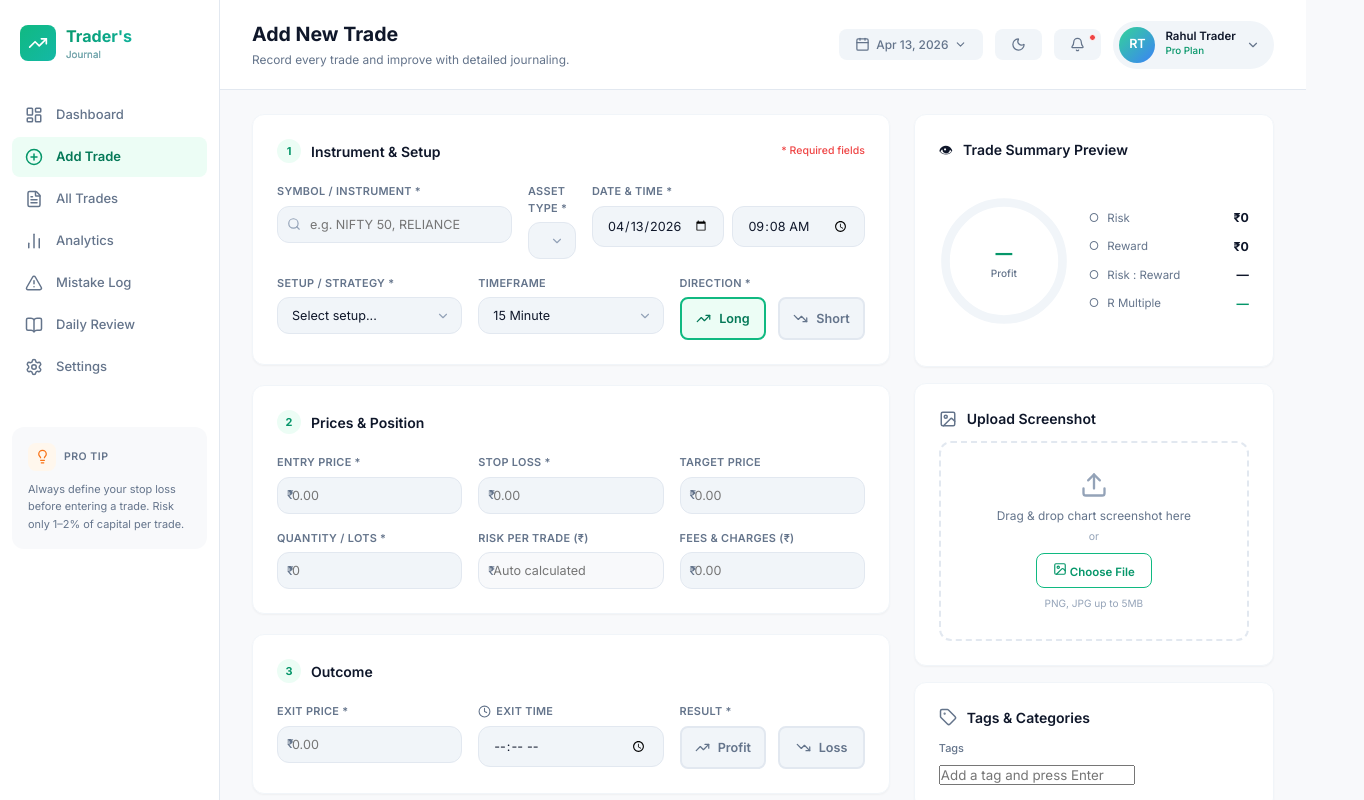
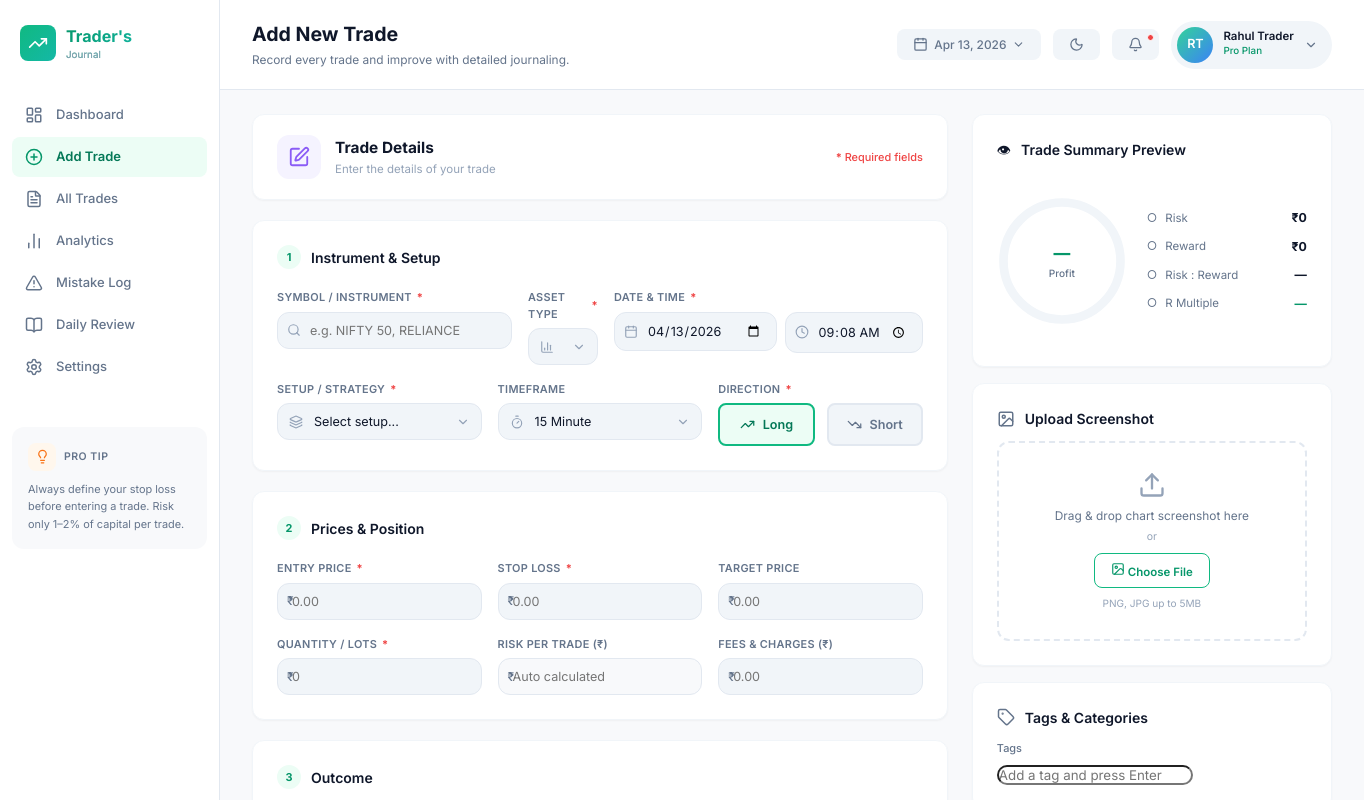
Before and after one commit to Zaydensth/traders-journal, a React (Vite) app: page /add-trade in a window 1280 px wide. Shown: the top 800 px of the page, 1364 px wide, since content can reach past the window. Built offline with nearby package versions, Linux system fonts and the light colour scheme.

Commit message:
feat: Add Trade UI improvements - Trade Details header, red asterisks, prefix icons, rounded tags

```diff
--- a/src/index.css
+++ b/src/index.css
@@ -992,6 +992,63 @@ input, select, textarea { font-family: inherit; outline: none; }
   font-weight: 600;
 }
 
+/* ─── Trade Details Header ─── */
+.trade-details-header {
+  padding: 20px 24px;
+}
+
+.td-header-row {
+  display: flex;
+  align-items: center;
+  gap: 14px;
+}
+
+.td-header-icon-wrap {
+  width: 44px;
+  height: 44px;
+  border-radius: var(--radius-md);
+  background: var(--purple-50);
+  color: var(--purple-500);
+  display: flex;
+  align-items: center;
+  justify-content: center;
+  flex-shrink: 0;
+}
+
+.td-header-text {
+  flex: 1;
+}
+
+.td-header-text h3 {
+  font-size: 1.1rem;
+  font-weight: 700;
+  margin: 0;
+}
+
+.td-header-text p {
+  font-size: 0.82rem;
+  color: var(--text-muted);
+  margin: 2px 0 0;
+}
+
+.td-required-legend {
+  font-size: 0.78rem;
+  color: var(--red-500);
+  font-weight: 500;
+  white-space: nowrap;
+}
+
+/* Red asterisk for required fields */
+.red-star {
+  color: var(--red-500);
+  font-weight: 700;
+}
+
+/* Rounded tags input */
+.form-section input[type="text"][placeholder*="tag"] {
+  border-radius: var(--radius-md);
+}
+
 .form-grid-2 {
   display: grid;
   grid-template-columns: 1fr 1fr;
--- a/src/pages/AddTrade.tsx
+++ b/src/pages/AddTrade.tsx
@@ -4,7 +4,8 @@ import {
   TrendingUp, TrendingDown,
   Calendar, Clock, Tag, Search,
   ChevronDown, X, CheckCircle2, Upload, Image,
-  Bell, Sun, Moon, Zap, Settings, LayoutDashboard
+  Bell, Sun, Moon, Zap, Settings, LayoutDashboard,
+  PenSquare, BarChart3, Layers, Timer
 } from 'lucide-react';
 import type { Trade } from '../types/trade';
 import { SETUPS, TIMEFRAMES, ASSET_TYPES } from '../types/trade';
@@ -311,6 +312,20 @@ export default function AddTrade() {
         {/* ===== LEFT: FORM ===== */}
         <div className="add-trade-form">
 
+          {/* ── Trade Details Header ── */}
+          <div className="card trade-details-header animate-in">
+            <div className="td-header-row">
+              <div className="td-header-icon-wrap">
+                <PenSquare size={22} />
+              </div>
+              <div className="td-header-text">
+                <h3>Trade Details</h3>
+                <p>Enter the details of your trade</p>
+              </div>
+              <span className="td-required-legend"><span className="red-star">*</span> Required fields</span>
+            </div>
+          </div>
+
           {/* ── SECTION 1: Instrument & Setup ── */}
           <div className="card form-section animate-in">
             <div className="form-section-header">
@@ -318,13 +333,12 @@ export default function AddTrade() {
               <div style={{ flex: 1 }}>
                 <h3 style={{ margin: 0 }}>Instrument & Setup</h3>
               </div>
-              <span style={{ fontSize: '0.75rem', color: 'var(--red-500)', fontWeight: 500 }}>* Required fields</span>
             </div>
 
             <div className="form-grid-3">
               {/* Symbol / Instrument */}
               <div className={`form-group ${errors.instrument ? 'has-error' : ''}`}>
-                <label>Symbol / Instrument *</label>
+                <label>Symbol / Instrument <span className="red-star">*</span></label>
                 <div className="input-with-icon">
                   <Search size={14} className="input-icon" />
                   <input
@@ -340,8 +354,9 @@ export default function AddTrade() {
 
               {/* Asset Type */}
               <div className="form-group">
-                <label>Asset Type *</label>
-                <div className="select-wrapper">
+                <label>Asset Type <span className="red-star">*</span></label>
+                <div className="select-wrapper has-prefix-icon">
+                  <BarChart3 size={14} className="select-prefix-icon" />
                   <select value={form.assetType} onChange={e => updateField('assetType', e.target.value as Trade['assetType'])}>
                     {ASSET_TYPES.map(t => <option key={t} value={t}>{t}</option>)}
                   </select>
@@ -351,10 +366,16 @@ export default function AddTrade() {
 
               {/* Date & Time */}
               <div className="form-group">
-                <label>Date & Time *</label>
+                <label>Date & Time <span className="red-star">*</span></label>
                 <div className="date-time-row">
-                  <input type="date" value={form.date} onChange={e => updateField('date', e.target.value)} />
-                  <input type="time" value={form.time} onChange={e => updateField('time', e.target.value)} />
+                  <div className="input-with-icon" style={{ flex: 1 }}>
+                    <Calendar size={14} className="input-icon" />
+                    <input type="date" value={form.date} onChange={e => updateField('date', e.target.value)} style={{ paddingLeft: 32 }} />
+                  </div>
+                  <div className="input-with-icon" style={{ flex: 1 }}>
+                    <Clock size={14} className="input-icon" />
+                    <input type="time" value={form.time} onChange={e => updateField('time', e.target.value)} step="60" style={{ paddingLeft: 32 }} />
+                  </div>
                 </div>
               </div>
             </div>
@@ -362,8 +383,9 @@ export default function AddTrade() {
             <div className="form-grid-3">
               {/* Setup / Strategy */}
               <div className={`form-group ${errors.setup ? 'has-error' : ''}`}>
-                <label>Setup / Strategy *</label>
-                <div className="select-wrapper">
+                <label>Setup / Strategy <span className="red-star">*</span></label>
+                <div className="select-wrapper has-prefix-icon">
+                  <Layers size={14} className="select-prefix-icon" />
                   <select value={form.setup} onChange={e => updateField('setup', e.target.value)}>
                     <option value="">Select setup...</option>
                     {SETUPS.map(s => <option key={s} value={s}>{s}</option>)}
@@ -376,7 +398,8 @@ export default function AddTrade() {
               {/* Timeframe */}
               <div className="form-group">
                 <label>Timeframe</label>
-                <div className="select-wrapper">
+                <div className="select-wrapper has-prefix-icon">
+                  <Timer size={14} className="select-prefix-icon" />
                   <select value={form.timeframe} onChange={e => updateField('timeframe', e.target.value)}>
                     {TIMEFRAMES.map(t => <option key={t} value={t}>{t}</option>)}
                   </select>
@@ -386,7 +409,7 @@ export default function AddTrade() {
 
               {/* Direction */}
               <div className="form-group">
-                <label>Direction *</label>
+                <label>Direction <span className="red-star">*</span></label>
                 <div className="direction-toggle" style={{ marginBottom: 0 }}>
                   <button type="button" className={`direction-btn long ${form.direction === 'Long' ? 'active' : ''}`} onClick={() => updateField('direction', 'Long')}>
                     <TrendingUp size={15} /> Long
@@ -408,7 +431,7 @@ export default function AddTrade() {
 
             <div className="form-grid-3">
               <div className={`form-group ${errors.entryPrice ? 'has-error' : ''}`}>
-                <label>Entry Price *</label>
+                <label>Entry Price <span className="red-star">*</span></label>
                 <div className="input-with-prefix">
                   <span className="input-prefix">₹</span>
                   <input type="number" step="any" placeholder="0.00" value={form.entryPrice || ''} onChange={e => updateField('entryPrice', parseFloat(e.target.value) || 0)} />
@@ -417,7 +440,7 @@ export default function AddTrade() {
               </div>
 
               <div className="form-group">
-                <label>Stop Loss *</label>
+                <label>Stop Loss <span className="red-star">*</span></label>
                 <div className="input-with-prefix">
                   <span className="input-prefix">₹</span>
                   <input type="number" step="any" placeholder="0.00" value={form.stopLoss || ''} onChange={e => updateField('stopLoss', parseFloat(e.target.value) || 0)} />
@@ -435,7 +458,7 @@ export default function AddTrade() {
 
             <div className="form-grid-3">
               <div className={`form-group ${errors.quantity ? 'has-error' : ''}`}>
-                <label>Quantity / Lots *</label>
+                <label>Quantity / Lots <span className="red-star">*</span></label>
                 <div className="input-with-prefix">
                   <span className="input-prefix">₹</span>
                   <input type="number" step="any" placeholder="0" value={form.quantity || ''} onChange={e => updateField('quantity', parseFloat(e.target.value) || 0)} />
@@ -477,7 +500,7 @@ export default function AddTrade() {
 
             <div className="form-grid-3">
               <div className={`form-group ${errors.exitPrice ? 'has-error' : ''}`}>
-                <label>Exit Price *</label>
+                <label>Exit Price <span className="red-star">*</span></label>
                 <div className="input-with-prefix">
                   <span className="input-prefix">₹</span>
                   <input type="number" step="any" placeholder="0.00" value={form.exitPrice || ''} onChange={e => updateField('exitPrice', parseFloat(e.target.value) || 0)} />
@@ -492,7 +515,7 @@ export default function AddTrade() {
 
               {/* Result — auto computed */}
               <div className="form-group">
-                <label>Result *</label>
+                <label>Result <span className="red-star">*</span></label>
                 <div className="direction-toggle" style={{ marginBottom: 0 }}>
                   <button type="button" className={`direction-btn long ${form.exitPrice > 0 && livePnL >= 0 ? 'active' : ''}`} disabled={form.exitPrice <= 0}>
                     <TrendingUp size={15} /> Profit
```
